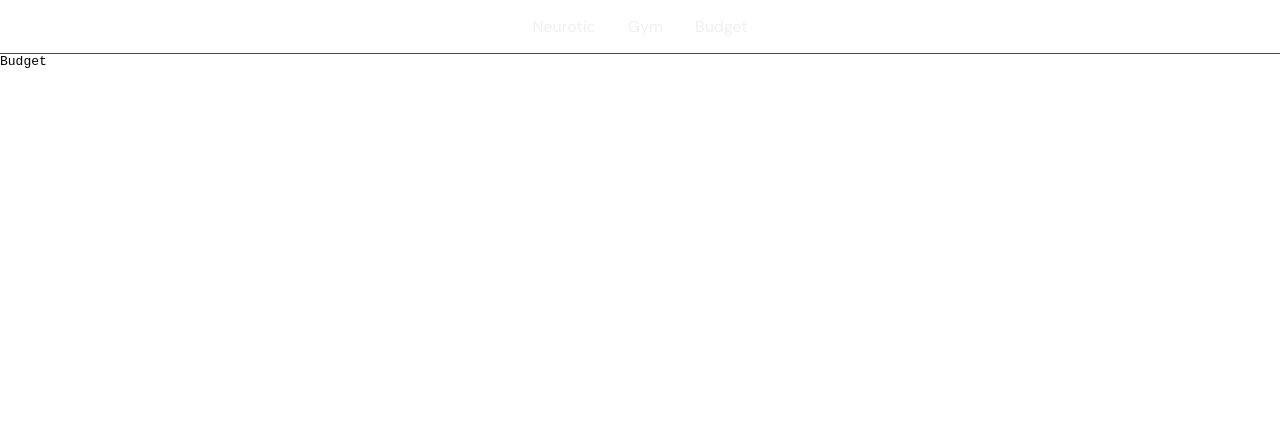
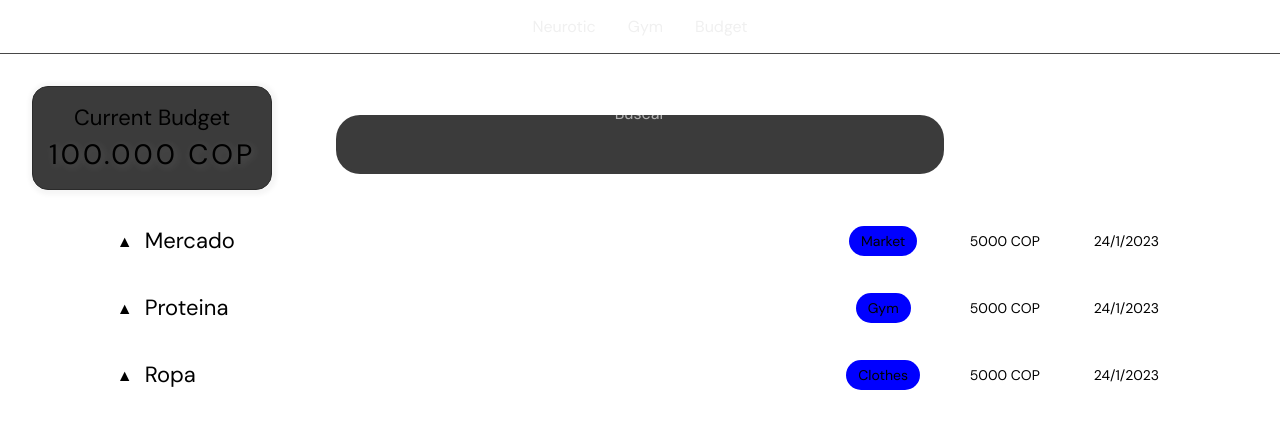
Before and after one commit to nicolasCinzer/neurotic-app-js, a Next.js app: page /budget in a window 1280 px wide. Shown: the top 428 px of the page. Built offline with nearby package versions, Linux system fonts and the light colour scheme.

Commit message:
Budget Page

```diff
--- /dev/null
+++ b/app/budget/css/BudgetLayout.module.css
@@ -0,0 +1,5 @@
+.budgetHeader {
+  display: grid;
+  grid-template-columns: 1fr 2fr 1fr;
+  margin-bottom: 24px;
+}
--- /dev/null
+++ b/app/budget/css/BudgetPage.module.css
@@ -0,0 +1,4 @@
+.budgetBody {
+  display: flex;
+  justify-content: center;
+}
--- /dev/null
+++ b/app/budget/layout.jsx
@@ -0,0 +1,23 @@
+import BubbleBudget from 'components/budget/layout/BubbleBudget';
+import SearchEngine from 'components/budget/layout/searchEngine';
+
+import layoutStyle from './css/BudgetLayout.module.css';
+import { dm_sans } from '../../components/font';
+
+export default function BudgetLayout({ children }) {
+  return (
+    <>
+      <div
+        className={dm_sans.variable}
+        style={{ padding: '32px' }}
+      >
+        <div className={layoutStyle.budgetHeader}>
+          <BubbleBudget />
+          <SearchEngine />
+          <div></div>
+        </div>
+        {children}
+      </div>
+    </>
+  );
+}
--- a/app/budget/page.jsx
+++ b/app/budget/page.jsx
@@ -1,3 +1,10 @@
+import budgetStyle from './css/BudgetPage.module.css';
+import BudgetList from 'components/budget/page/BudgetList';
+
 export default function Budget() {
-  return <div>Budget</div>;
+  return (
+    <div className={budgetStyle.budgetBody}>
+      <BudgetList />
+    </div>
+  );
 }
--- /dev/null
+++ b/components/budget/layout/BubbleBudget.jsx
@@ -0,0 +1,11 @@
+import bubbleStyle from './BubbleBudget.module.css';
+import { dm_sans } from '../../font';
+
+export default function BubbleBudget() {
+  return (
+    <div className={bubbleStyle.currentBudget}>
+      <div>Current Budget</div>
+      <div className={bubbleStyle.budget}>100.000 COP</div>
+    </div>
+  );
+}
--- /dev/null
+++ b/components/budget/layout/BubbleBudget.module.css
@@ -0,0 +1,21 @@
+.currentBudget {
+  display: flex;
+  flex-direction: column;
+  align-items: center;
+  width: fit-content;
+  padding: 16px;
+  border: 1px solid #2b2b2b;
+  border-radius: 16px;
+  gap: 4px;
+  font-size: 22px;
+  background: #262626e6;
+  font-family: var(--font-dmsans);
+  -webkit-box-shadow: 1px 1px 4px 4px rgba(0, 0, 0, 0.04);
+  box-shadow: 1px 1px 4px 4px rgba(0, 0, 0, 0.04);
+}
+
+.budget {
+  font-size: 28px;
+  letter-spacing: 3px;
+  text-shadow: 2px 2px 8px rgba(255, 255, 255, 0.17);
+}
--- /dev/null
+++ b/components/budget/layout/SearchEngine.jsx
@@ -0,0 +1,10 @@
+import searchStyle from './SearchEngine.module.css';
+
+export default function SearchEngine() {
+  return (
+    <div className={searchStyle.searchInput}>
+      <div className={searchStyle.inputTitle}>Buscar</div>
+      <input className={searchStyle.inputNode} />
+    </div>
+  );
+}
--- /dev/null
+++ b/components/budget/layout/SearchEngine.module.css
@@ -0,0 +1,31 @@
+.searchInput {
+  display: flex;
+  justify-content: center;
+  align-items: center;
+  flex-direction: column;
+}
+
+.inputTitle {
+  font-family: var(--font-dmsans);
+  font-size: 16px;
+  color: #ffffff9c;
+  height: 12px;
+  z-index: 1;
+}
+
+.inputNode {
+  border: 0px;
+  border-bottom: 3px solid #4f4f4f12;
+  border-radius: 24px;
+  width: 100%;
+  height: 25%;
+  padding: 28px 26px;
+  font-size: 18px;
+  font-family: var(--font-dmsans);
+  color: #d5d5d5;
+  background: #262626e6;
+}
+
+.inputNode:focus {
+  outline: 0;
+}
--- /dev/null
+++ b/components/budget/page/BudgetList.jsx
@@ -0,0 +1,33 @@
+'use client';
+
+import itemStyle from './BudgetList.module.css';
+import { useState, useEffect } from 'react';
+
+const sample = [
+  { title: 'Mercado', tag: 'Market', money: '5000 COP', date: '24/1/2023' },
+  { title: 'Proteina', tag: 'Gym', money: '5000 COP', date: '24/1/2023' },
+  { title: 'Ropa', tag: 'Clothes', money: '5000 COP', date: '24/1/2023' },
+];
+
+export default function ItemList({ title, tag, money, date }) {
+  const [items, setItems] = useState([]);
+
+  useEffect(() => {
+    setItems(sample);
+  }, []);
+
+  return (
+    <ul className={itemStyle.listBody}>
+      {sample.map(({ title, tag, money, date }) => (
+        <li className={itemStyle.itemBody}>
+          <div className={itemStyle.itemTitle}>{title}</div>
+          <div className={itemStyle.itemTagBox}>
+            <div className={itemStyle.itemTag}>{tag}</div>
+          </div>
+          <div className={itemStyle.itemFields}>{money}</div>
+          <div className={itemStyle.itemFields}>{date}</div>
+        </li>
+      ))}
+    </ul>
+  );
+}
--- /dev/null
+++ b/components/budget/page/BudgetList.module.css
@@ -0,0 +1,51 @@
+.listBody {
+  width: 90%;
+}
+
+.itemBody {
+  display: grid;
+  grid-template-columns: 6fr 1fr 1fr 1fr;
+  border-bottom: 2px solid #ffffff0a;
+  border-radius: 16px;
+  margin-bottom: 12px;
+}
+
+.itemTitle::before {
+  content: '▲';
+  padding: 5px 12px 0px 0px;
+  font-size: 16px;
+}
+
+.itemTitle {
+  display: flex;
+  padding: 12px 24px;
+  font-size: 22px;
+  font-family: var(--font-dmsans);
+}
+
+.itemFields {
+  display: flex;
+  justify-content: center;
+  align-items: center;
+  padding: 12px;
+  font-size: 14px;
+  font-family: var(--font-dmsans);
+}
+
+.itemTagBox {
+  display: flex;
+  justify-content: center;
+  align-items: center;
+}
+
+.itemTag {
+  display: flex;
+  justify-content: center;
+  align-items: center;
+  padding: 6px 12px;
+  font-size: 14px;
+  font-family: var(--font-dmsans);
+  background-color: blue;
+  border: 0;
+  border-radius: 24px;
+}
```
